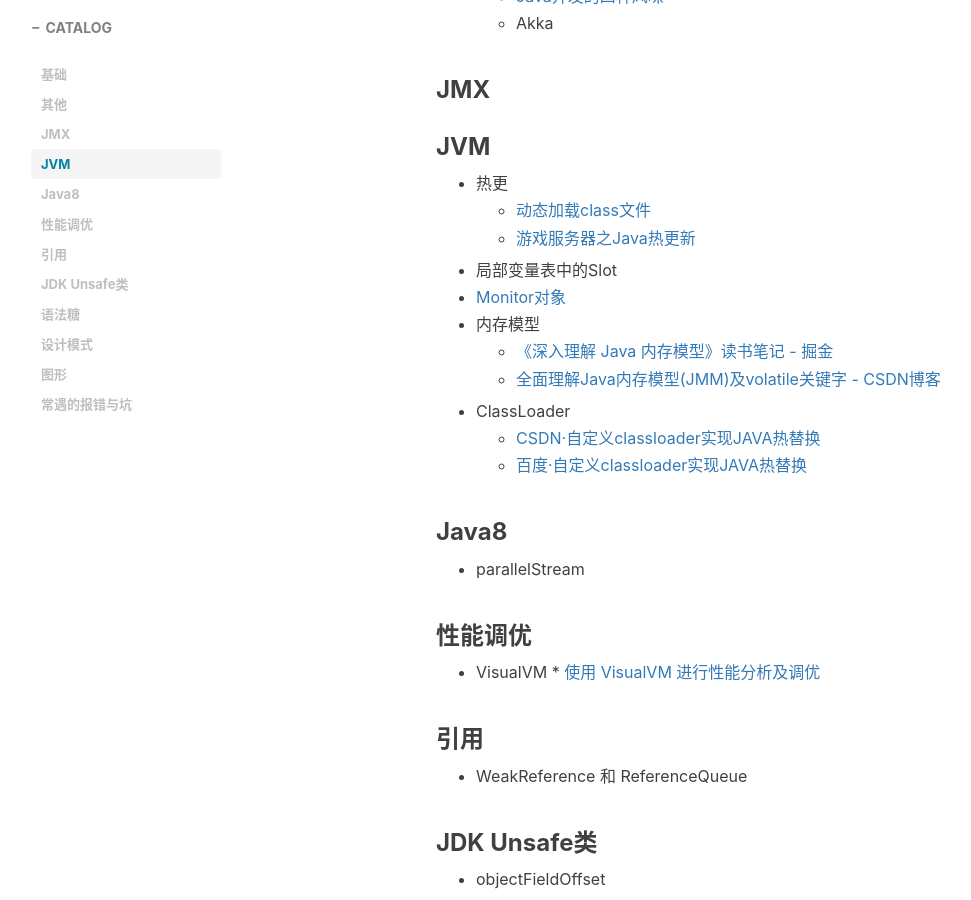
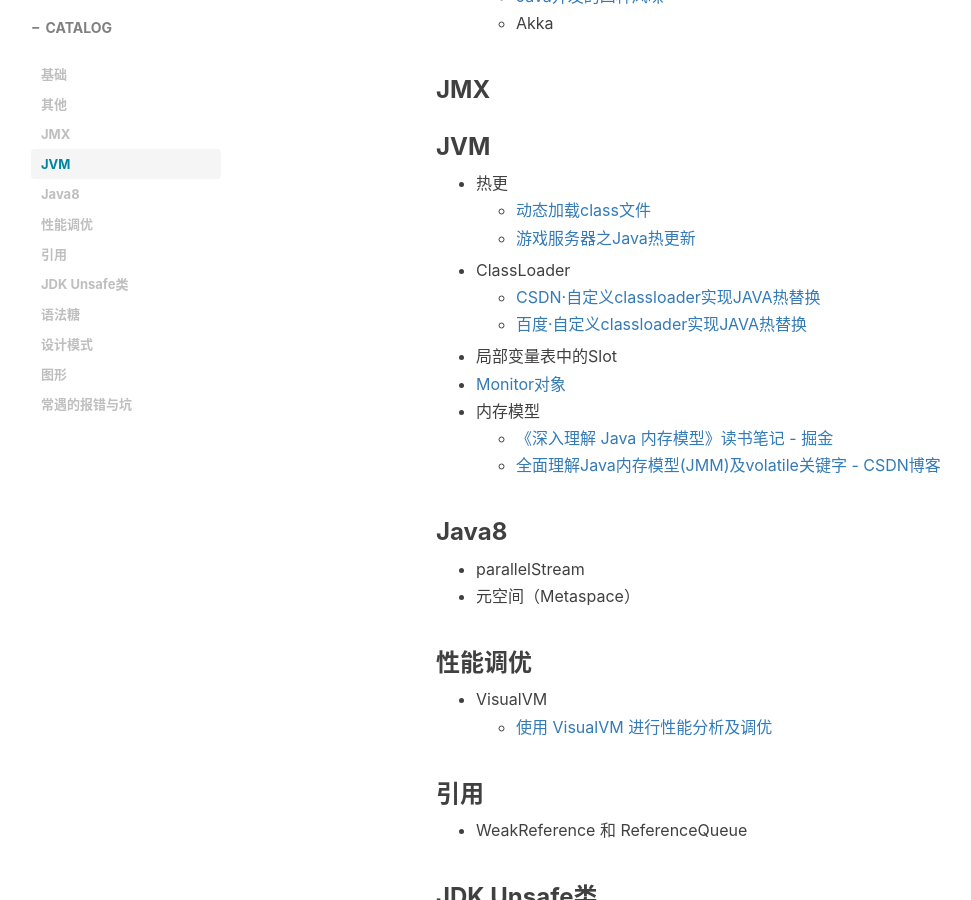
Before and after one commit to Ariescat/blog, a Jekyll site: the page built from docs/Java.md, in a window 1280 px wide and 900 px high, scrolled down 3040 px. Shown: the whole window, without its empty margins (24-995 px from the left). Built offline with Jekyll 4.4.1, drawn with Linux system fonts in a browser that asks for light colours; nearby versions of some CDN libraries; comment, search, counter and statistics services are not loaded.

Commit message:
Metaspace 和 调整

```diff
--- a/docs/Java.md
+++ b/docs/Java.md
@@ -92,24 +92,24 @@ catalog: true
 * 热更
 	* [动态加载class文件](https://zheng12tian.iteye.com/blog/1495037)
 	* [游戏服务器之Java热更新](https://www.cnblogs.com/wgslucky/p/9127681.html)
-
+* ClassLoader
+	- [CSDN·自定义classloader实现JAVA热替换](https://blog.csdn.net/puhaiyang/article/details/78165465)
+	- [百度·自定义classloader实现JAVA热替换](https://www.baidu.com/s?ie=utf8&oe=utf8&wd=自定义classloader实现JAVA热替换&tn=98010089_dg&ch=4)
 * 局部变量表中的Slot
 * [Monitor对象](https://blog.csdn.net/super_x_man/article/details/81741073)
 * 内存模型
 	- [《深入理解 Java 内存模型》读书笔记 - 掘金](https://juejin.im/post/5a98c6a16fb9a028cd448965?utm_source=gold_browser_extension)
 	- [全面理解Java内存模型(JMM)及volatile关键字 - CSDN博客](http://blog.csdn.net/javazejian/article/details/72772461)
 
-* ClassLoader
-	- [CSDN·自定义classloader实现JAVA热替换](https://blog.csdn.net/puhaiyang/article/details/78165465)
-	- [百度·自定义classloader实现JAVA热替换](https://www.baidu.com/s?ie=utf8&oe=utf8&wd=自定义classloader实现JAVA热替换&tn=98010089_dg&ch=4)
 
 ### Java8
 * parallelStream
+* 元空间（Metaspace）
 
 
 ### 性能调优
 * VisualVM
-		* [使用 VisualVM 进行性能分析及调优](https://www.ibm.com/developerworks/cn/java/j-lo-visualvm/)
+	* [使用 VisualVM 进行性能分析及调优](https://www.ibm.com/developerworks/cn/java/j-lo-visualvm/)
 
 
 ### 引用
```
